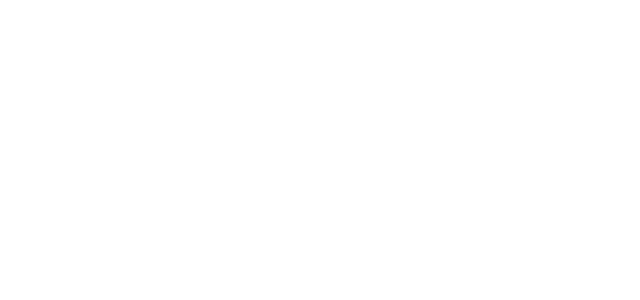
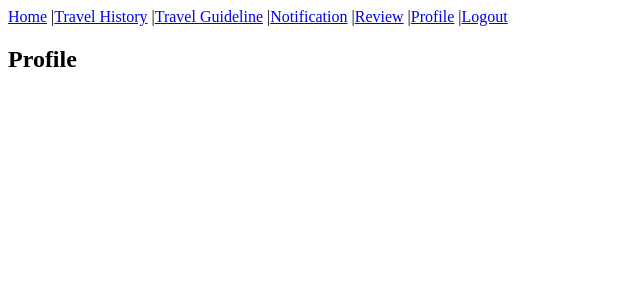
Before and after one commit to Nobobi-Hasan/APWT-Final-Project, a React (Create React App) app in the folder frontend/: page /user/profile in a window 1280 px wide. Shown: the top 300 px of the page, without its empty margins (0-640 px from the left). Built offline with nearby package versions, Linux system fonts and the light colour scheme.

Commit message:
navbar added

```diff
--- a/frontend/src/App.js
+++ b/frontend/src/App.js
@@ -1,9 +1,54 @@
+
+import UserNavbar from "./userComponents/UserNavbar";
+import { BrowserRouter as Router, Route, Switch } from "react-router-dom";
 function App() {
   return (
-    <div className="App">
+      <Router>
+          {/* <UserNavbar /> */}
+          <Switch>
 
-    </div>
-  );
+              <Route exact path="/user">
+                  <UserNavbar />
+                  <h2>Tour</h2>
+              </Route>
+
+              <Route exact path="/user/travel_history">
+                  <UserNavbar />
+                  <h2>Travel History</h2>
+              </Route>
+
+              <Route exact path="/user/guideline">
+                  <UserNavbar />
+                  <h2>Travel Guideline</h2>
+              </Route>
+
+              <Route exact path="/user/notification">
+                  <UserNavbar />
+                  <h2>Notification</h2>
+              </Route>
+
+              <Route exact path="/user/give_review">
+                  <UserNavbar />
+                  <h2>Review</h2>
+              </Route>
+
+              <Route exact path="/user/profile">
+                  <UserNavbar />
+                  <h2>Profile</h2>
+              </Route>
+
+              <Route exact path="/project-login">
+                  <UserNavbar />
+                  <h2>Logout</h2>
+              </Route>
+
+          </Switch>
+      </Router>
+    );
 }
 
+
+
+
+
 export default App;
--- /dev/null
+++ b/frontend/src/userComponents/UserNavbar.js
@@ -0,0 +1,17 @@
+import {Link} from 'react-router-dom';
+
+const UserNavbar = ()=>{
+    return(
+        <div>
+            <Link to='/user'>Home</Link> |
+            <Link to='/user/travel_history'>Travel History</Link> |
+            <Link to='/user/guideline'>Travel Guideline</Link> |
+            <Link to='/user/notification'>Notification</Link> |
+            <Link to='/user/give_review'>Review</Link> |
+            <Link to='/user/profile'>Profile</Link> |
+            <Link to='/project-login'>Logout</Link>
+        </div>
+    );
+}
+
+export default UserNavbar;
```
Also changed, not shown: 1 other file (tests, documents, lock files or other folders).
